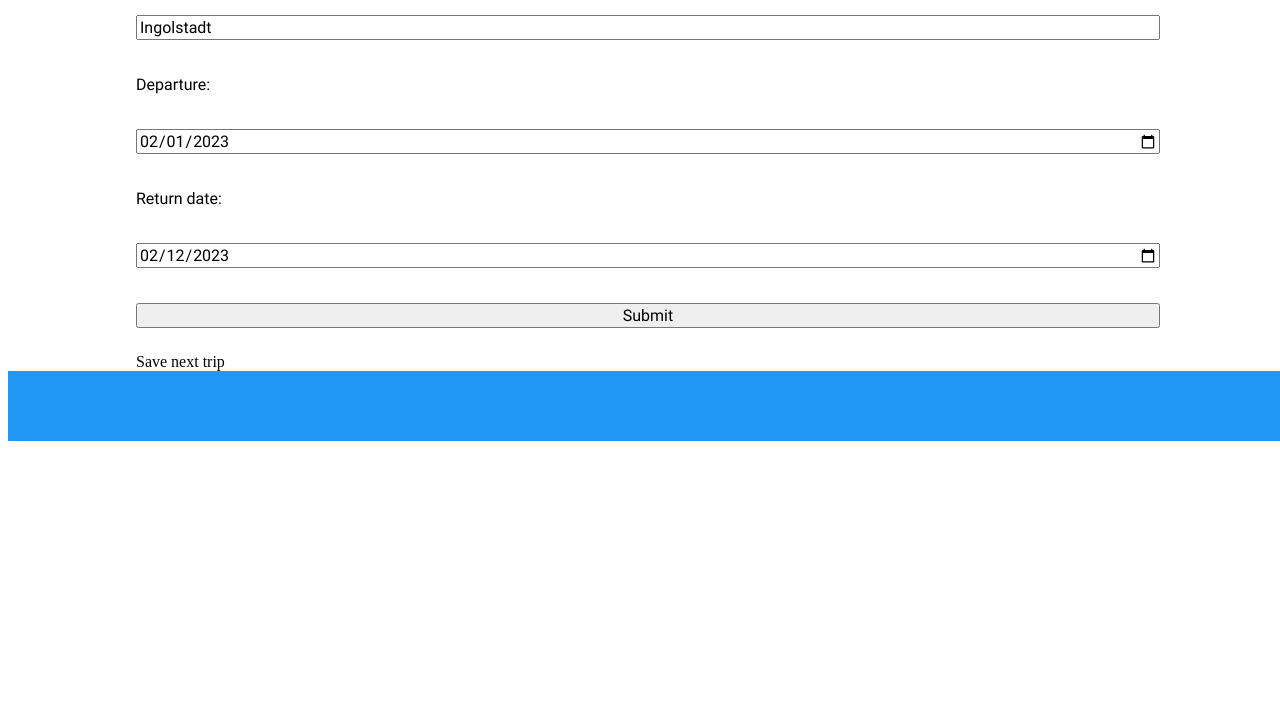
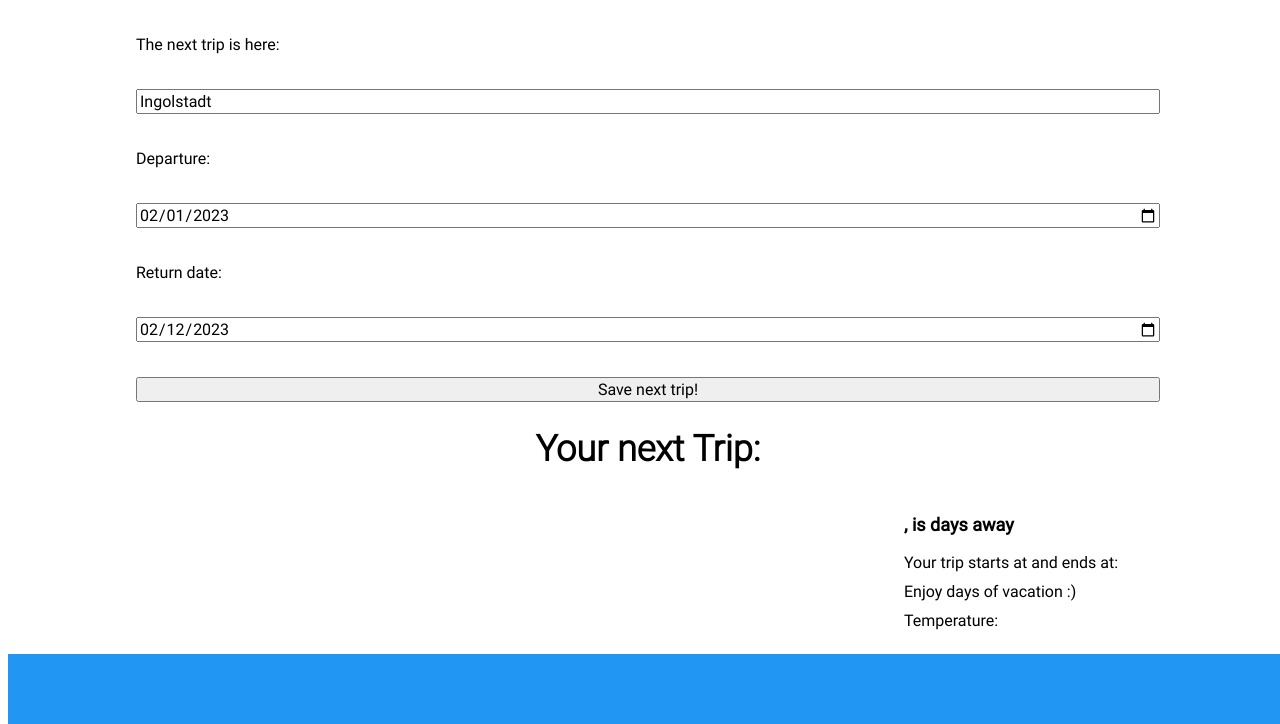
Before and after one commit to nicolehofstetter/ud-fed-travel-app, a website built with webpack: page src/client/views/index.html in a window 1280 px wide. Shown: the part 377-1101 px from the top of the page. Before the commit the page ends 818 px from the top, so only its background shows below. Built offline with nearby package versions, Linux system fonts and the light colour scheme.

Commit message:
refactor: travel details

```diff
--- a/src/client/js/updateUi.js
+++ b/src/client/js/updateUi.js
@@ -10,6 +10,7 @@ async function updateUiWithRecentData() {
     try {
         const lastTravelDate = await response.json();
         document.getElementById('cityOutput').innerHTML = lastTravelDate.city;
+        document.getElementById('country').innerHTML = lastTravelDate.country;
         document.getElementById('startOutput').innerHTML = lastTravelDate.startDate;
         document.getElementById('endOutput').innerHTML = lastTravelDate.endDate;
         document.getElementById('temperatureOutput').innerHTML = lastTravelDate.temperature;
--- a/src/client/styles/content.scss
+++ b/src/client/styles/content.scss
@@ -17,3 +17,26 @@
 button {
   margin-top: 15px;
 }
+
+#nextTrip {
+  margin-top: 20px;
+  display: grid;
+  grid-template-columns: 60vw 20vw;
+  grid-template-rows: 1fr 3fr;
+  grid-template-areas:
+           "img headerinfo"
+           "img details"
+
+}
+
+#cityImage {
+  grid-area: img;
+}
+
+#nextTrip h3 {
+  grid-area: headerinfo;
+}
+
+#travelDetails {
+  grid-area: details;
+}
--- a/src/client/styles/typography.scss
+++ b/src/client/styles/typography.scss
@@ -33,6 +33,7 @@ h1 {
 h2 {
   font-size: 3rem;
   font-family: Roboto-Light;
+  margin: 1.5rem 0 1.5rem 0;
 }
 
 h3 {
--- a/src/client/views/index.html
+++ b/src/client/views/index.html
@@ -11,14 +11,8 @@
         </header>
         <div id="content">
             <h1>Travel App</h1>
-
-            <div id="cityOutput"></div>
-            <div id="startOutput"></div>
-            <div id="endOutput"></div>
-            <div id="temperatureOutput"></div>
-            <div id="travelLength"></div>
-            <div id="countDown"></div>
-            <div id="cityImage"></div>
+            <h2> Please enter the data of your next trip</h2>
+            <section>
 
                 <form id="travelDataForm" onsubmit="return Client.saveNextTrip(event)">
                     <label for="city">The next trip is here:</label>
@@ -28,9 +22,27 @@
                     <label for="travelEndDate">Return date:</label>
                     <input type="date" id="travelEndDate" value="2023-02-12"/>
                     <input type="submit" id="saveTravelData" onsubmit="return Client.saveNextTrip(event)"
-                       onclick="return Client.saveNextTrip(event)">Save next trip
-                </input>
+                           onclick="return Client.saveNextTrip(event)" value="Save next trip!"/>
                 </form>
+            </section>
+
+            <h2>Your next Trip:</h2>
+            <section id="nextTrip">
+                <div id="cityImage"></div>
+                <h3><span id="cityOutput"></span>, <span id="country"></span> is
+                    <span id="countDown"></span> days away
+                </h3>
+
+                <div id="travelDetails">
+                    <p>Your trip starts at <span id="startOutput"></span>
+                        and ends at: <span id="endOutput"></span>
+                    </p>
+                    <p>
+                        Enjoy <span id="travelLength"> </span> days of vacation :)
+                    </p>
+                    <p>Temperature: <span id="temperatureOutput"></span></p>
+                </div>
+            </section>
         </div>
 
         <footer>
```
Lines whose indentation alone changed are shown as unchanged.
